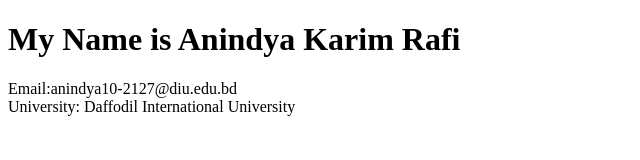
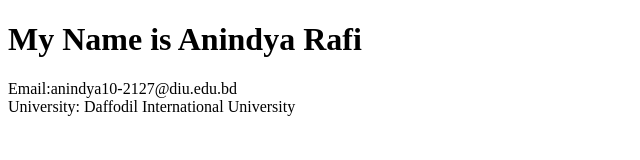
Before and after one commit to AnindyaRafi/FirstProject, a plain HTML site: page Index.html in a window 1280 px wide. Shown: the whole page, without its empty margins (0-640 px from the left). Drawn offline with Linux system fonts and the light colour scheme.

Commit message:
Third_Change

```diff
--- a/Index.html
+++ b/Index.html
@@ -3,7 +3,7 @@
 <title></title>
 </head>
  <body>
-<h1> My Name is Anindya Karim Rafi</h1>
+<h1> My Name is Anindya Rafi</h1>
 Email:anindya10-2127@diu.edu.bd<br>
 University: Daffodil International University
  </body>
```
